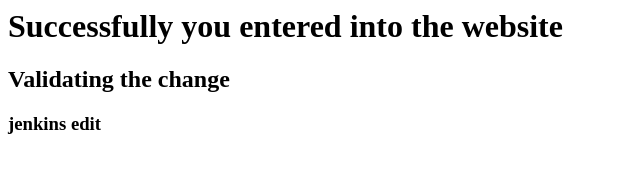
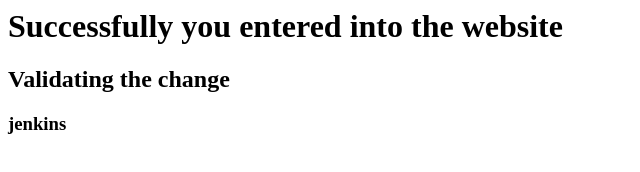
Before and after one commit to anand1192/JenkinsECS, a plain HTML site: page index.html in a window 1280 px wide. Shown: the full height of the page, 0-640 px from the left. Drawn offline with Linux system fonts and the light colour scheme.

Commit message:
Update index.html

```diff
--- a/index.html
+++ b/index.html
@@ -5,6 +5,6 @@
 	<body>
 		<h1>Successfully you entered into the website</h1>
 		<h2>Validating the change</h2>
-		<h3>jenkins edit</h3>
+		<h3>jenkins</h3>
 	</body>
 </html>
```
